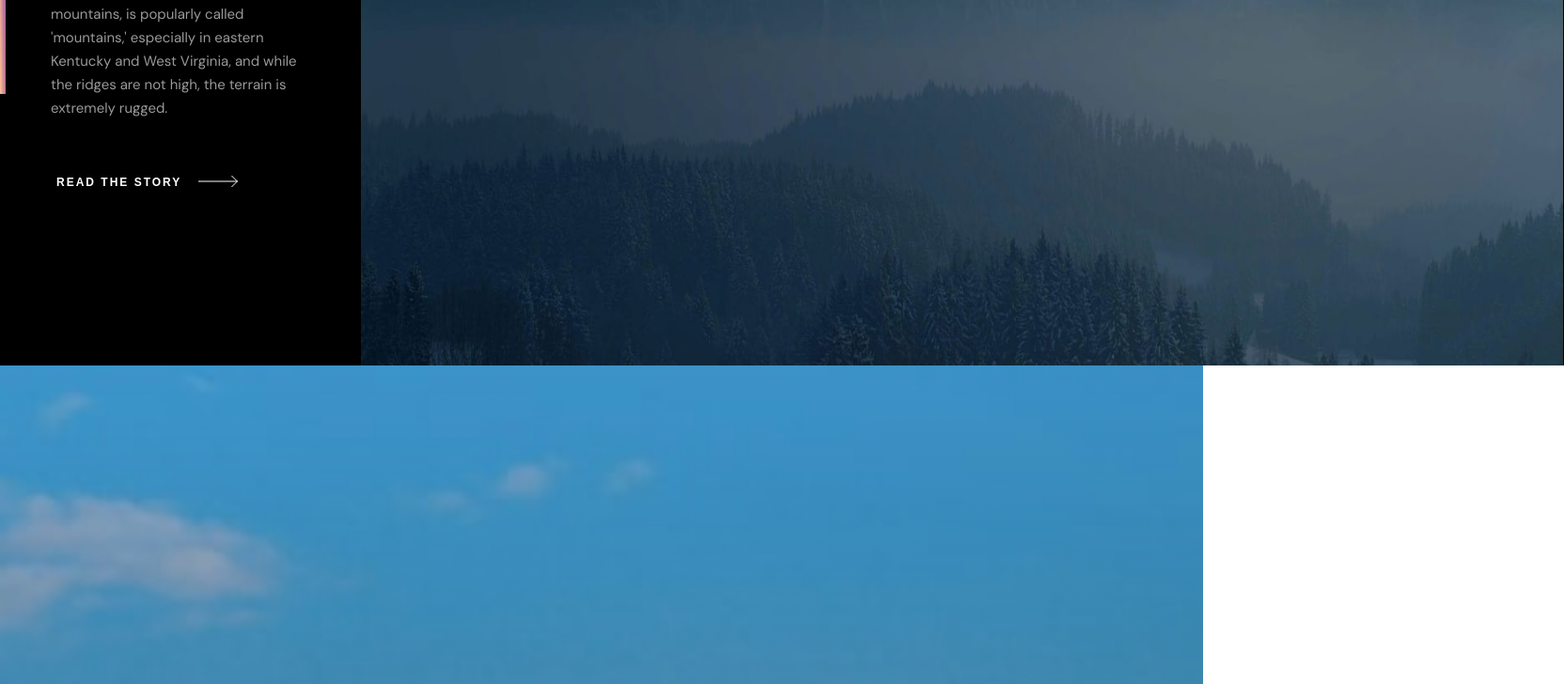
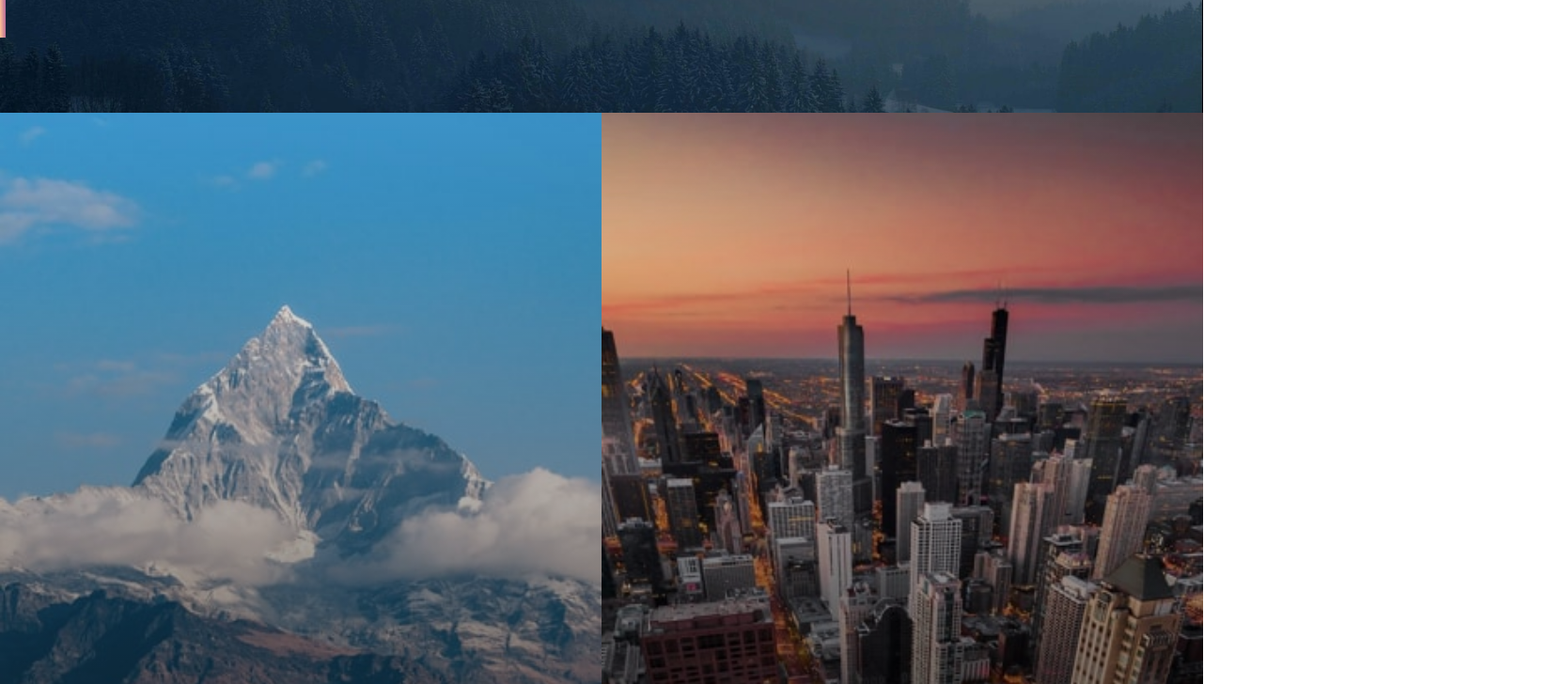
Before and after one commit to cornelia-schulz/fm-photosnaps, a React (Create React App) app: page /stories in a window 1280 px wide. Shown: the part 560-1288 px from the top of the page at 94% size, 1664 px wide, since content can reach past the window. Built offline with nearby package versions, Linux system fonts and the light colour scheme.

Commit message:
update stories page to match tablet design

```diff
--- a/src/components/Features.jsx
+++ b/src/components/Features.jsx
@@ -2,7 +2,7 @@ import FeatureCard from "./FeatureCard"
 
 function Features({features}) {
 return (
-        <div className="features">
+  <div className="features-wrapper">
     <h4 className="features-header">THE FEATURES</h4>
     {features.map((feature, index) =>
       <FeatureCard featureCard={feature} key={index} />
--- a/src/components/InfoCard.jsx
+++ b/src/components/InfoCard.jsx
@@ -1,7 +1,9 @@
 function InfoCard({infoCard}) {
     return (
         <div className="info-card">
-            <img src={infoCard.image} alt="icon" loading="lazy" />
+            <div className="info-card-img">
+              <img src={infoCard.image} alt="icon" loading="lazy" />
+            </div>
             <h3>{infoCard.title}</h3>
             <p>{infoCard.text}</p>
         </div>
--- a/src/components/StoryCard.jsx
+++ b/src/components/StoryCard.jsx
@@ -31,7 +31,7 @@ function StoryCard({card, index}) {
           alt={index}
           loading="lazy"
         />}
-        <div className="story-card-content">
+        <div className={"story-card-content " + (card.storiesPage ? 'absolute' : '')}>
           {card.tagline &&
             <p className="story-card-content-tagline">{card.tagline}</p>
           }
--- a/src/pages/Features.jsx
+++ b/src/pages/Features.jsx
@@ -62,11 +62,13 @@ function Features() {
     <div className="features">
       <Header />
       {storyCards.map((storyCard, index) =>
-        <StoryCard card={storyCard} key={index} />
+        <StoryCard card={storyCard} index={index} key={index} />
       )}
-      {infoCards.map((infoCard, index) =>
-        <InfoCard infoCard={infoCard} key={index} />
-      )}
+      <div className="info-cards">
+        {infoCards.map((infoCard, index) =>
+          <InfoCard infoCard={infoCard} key={index} />
+        )}
+      </div>
       <Beta />
       <Footer />
     </div>
--- a/src/pages/Stories.jsx
+++ b/src/pages/Stories.jsx
@@ -52,7 +52,8 @@ function Stories() {
       buttonLink: "/stories",
       darkMode: true,
       date: "March 2nd 2020",
-      author: "John Appleseed"
+      author: "John Appleseed",
+      storiesPage: true
     }
   ])
 
@@ -207,11 +208,13 @@ function Stories() {
       <div className="stories">
         <Header />
         {storyCards.map((storyCard, index) =>
-          <StoryCard card={storyCard} key={index} />
+          <StoryCard card={storyCard} index={index + 1} key={index} />
         )}
-        {photoCards.map((photoCard, index) =>
-          <PhotoCard photoCard={photoCard} key={index} />
-        )}
+        <div className="photo-cards">
+          {photoCards.map((photoCard, index) =>
+            <PhotoCard photoCard={photoCard} key={index} />
+          )}
+        </div>
         <Footer />
       </div>
     );
--- a/src/styles/App.scss
+++ b/src/styles/App.scss
@@ -488,7 +488,7 @@ h4 {
     margin-top: 4rem;
 }
 
-.features {
+.features-wrapper {
     margin: 6.4rem 3.3rem;
 
     .features-header {
@@ -564,19 +564,32 @@ h4 {
         margin-bottom: 4.8rem;
     }
 
-    .photo-cards {
+    .info-card {
+        margin: 12rem auto;
+        max-width: 45.7rem;
+    }
+
+    .photo-cards, .info-cards {
         display: flex;
         flex-grow: 1;
         flex-wrap: wrap;
+
+        .info-card {
+            flex-basis: 50%;
+            margin: 7.2rem 0 0 0;
+        }
+    }
+
+    .info-cards {
+        margin: 11.2rem 3.8rem 11.2rem 1.1rem;
+    }
+
+    .info-card-img {
+        height: 7.2rem;
     }
 
     .photo-card {
         flex-basis: 50%;
-    }
-
-    .info-card {
-        margin: 12rem auto;
-        max-width: 45.7rem;
     }
 
     .footer-mobile {
@@ -601,5 +614,15 @@ h4 {
 
     .social-media-icons-wrapper {
         margin-left: 0;
+
+        a {
+            margin-right: 1.3rem;
+        }
+    }
+
+    .absolute {
+        max-width: 65%;
+        padding-top: 12.2rem;
+        position: absolute;
     }
 }
```
Lines whose indentation alone changed are shown as unchanged.
